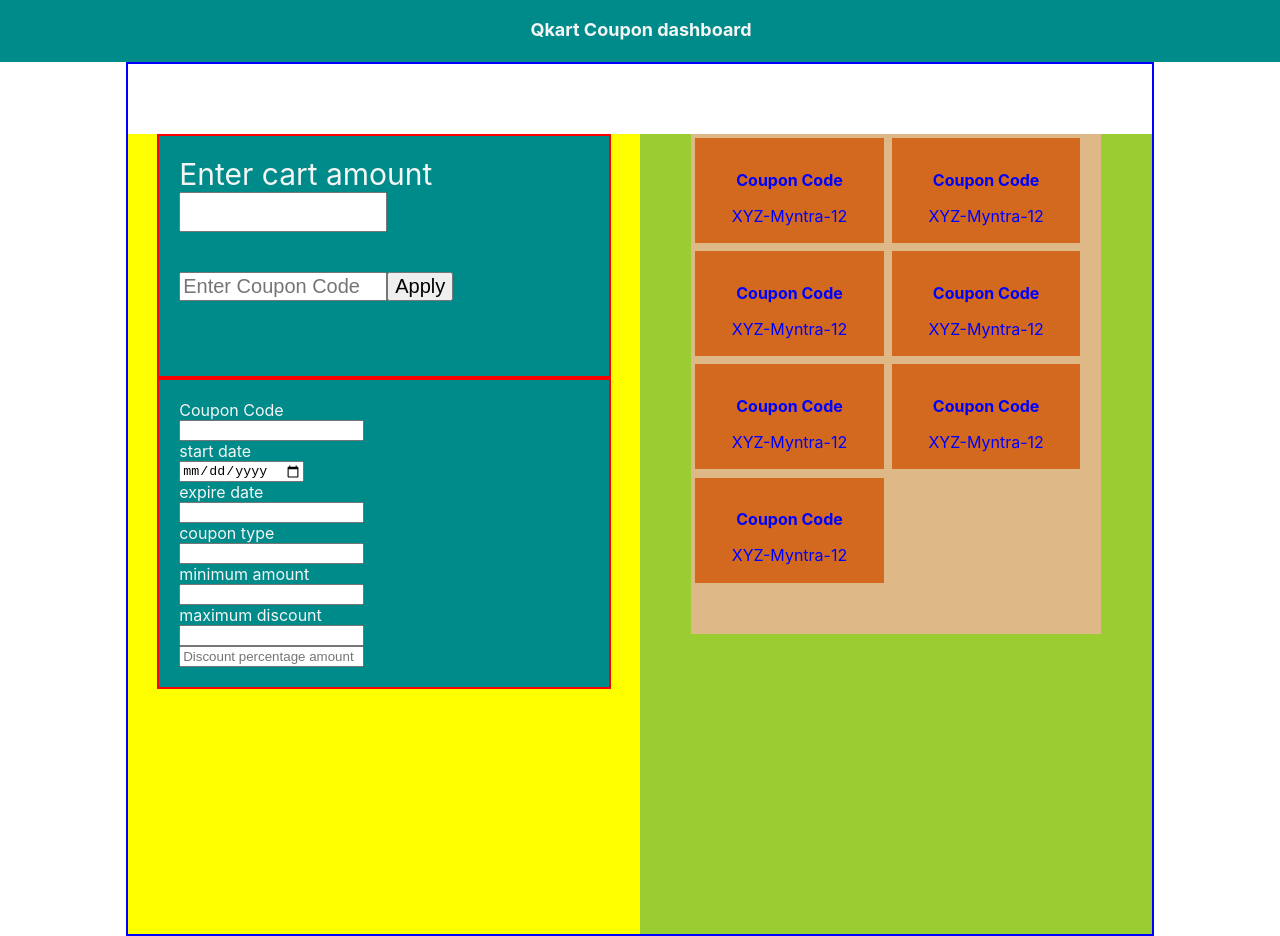
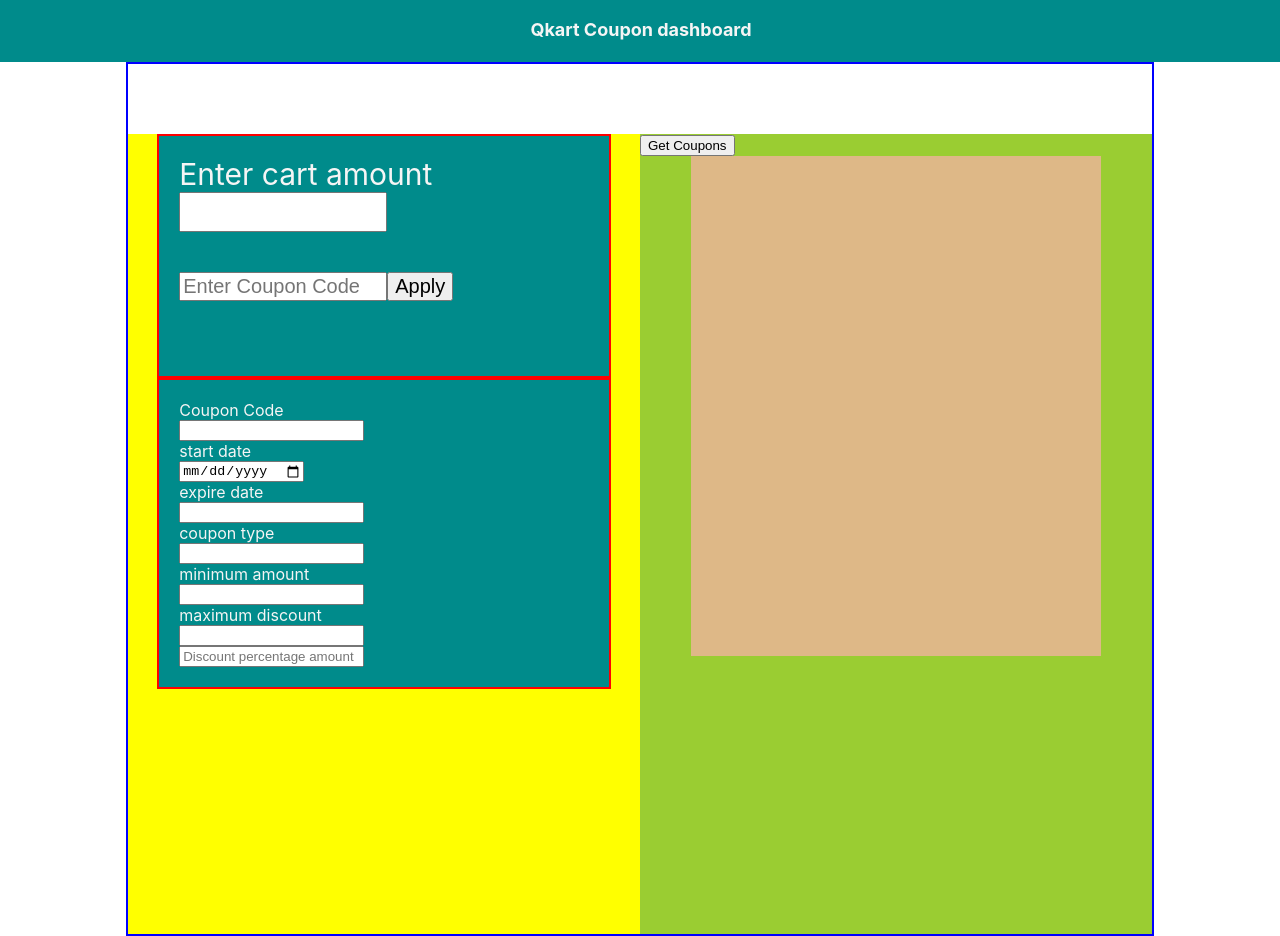
Before and after one commit to BaliSutej/qkart-coupon-frontend, a React (Create React App) app: page / in a window 1280 px wide. Built offline with nearby package versions, Linux system fonts and the light colour scheme.

Commit message:
Added endpoint for getallcoupon component

```diff
--- a/src/components/AllCoupons.js
+++ b/src/components/AllCoupons.js
@@ -4,14 +4,38 @@ import Coupon from './Coupon';
 
 class AllCoupons extends react.Component {
 
-    x = [{ code: "XYZ-Myntra-12" }, { code: "XYZ-Myntra-12" }, { code: "XYZ-Myntra-12" }, { code: "XYZ-Myntra-12" }, { code: "XYZ-Myntra-12" }, { code: "XYZ-Myntra-12" }, { code: "XYZ-Myntra-12" }]
+    constructor(props){
+        super(props);
+        this.state = {
+            couponsList : []
+        };
+    }
+
+
+    getLatestCoupons = async () => {
+        let res = await fetch('https://qkart-coupon-backend.herokuapp.com/all-coupons');
+        res = await res.json();
+        this.setState({
+            couponsList : res
+        })
+    }
+
+
+    onClickHandler = (e) =>{
+        console.log("Button clicked");
+            this.getLatestCoupons();
+    }
+
 
     render() {
         return (
             <>
+                <div>
+                    <button onClick={this.onClickHandler}>Get Coupons</button>
+                </div>
                 <div id='allcoupon-cmpt'>
                     {
-                        this.x.map((ele) => (
+                        this.state.couponsList.map((ele) => (
                             <Coupon code={ele.code}></Coupon>
                         ))
                     }
```
